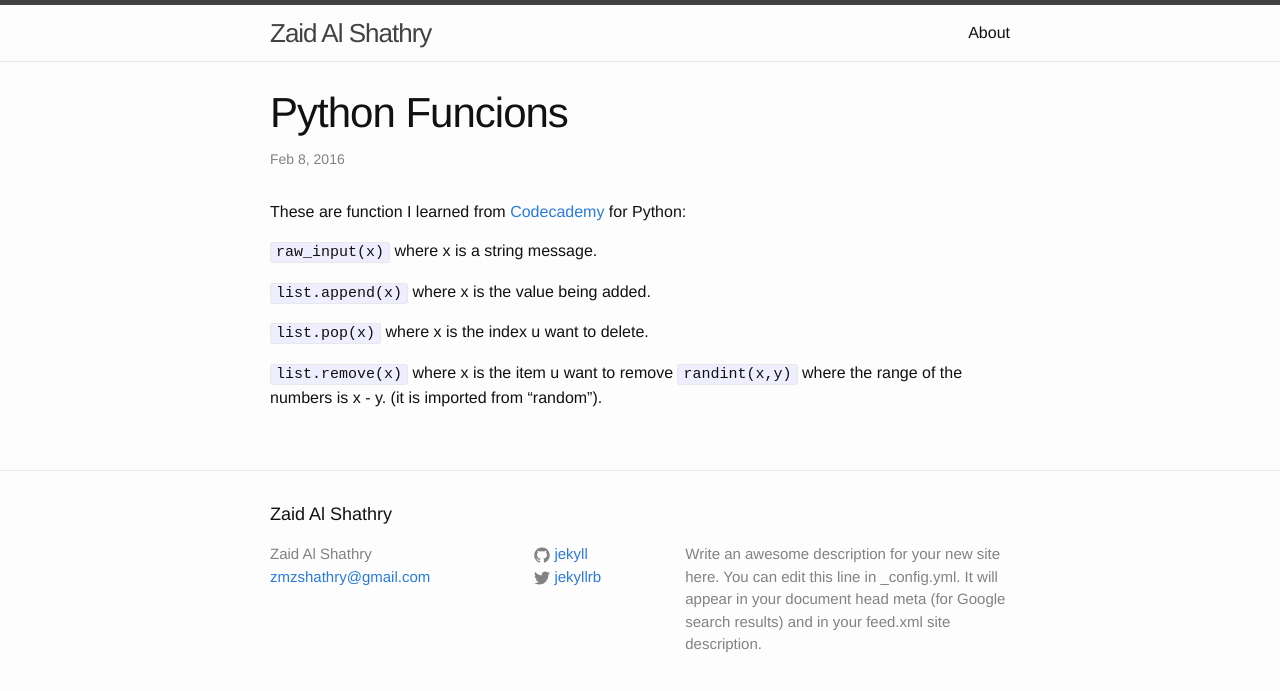
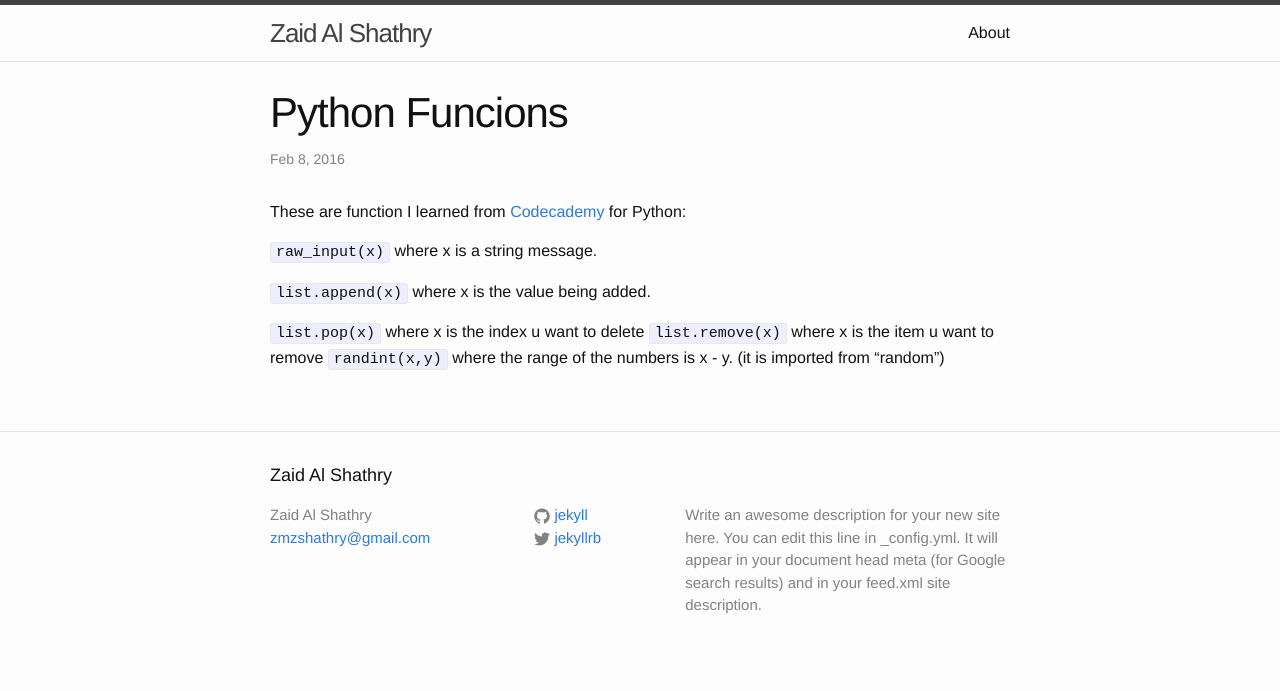
Before and after one commit to zaidmsh/zaid.github.io, a Jekyll site: the page built from _posts/2016-02-10-PthonFun.markdown, in a window 1280 px wide. Shown: the top 691 px of the page. Built offline with Jekyll 4.4.1, drawn with Linux system fonts in a browser that asks for light colours.

````diff
--- a/_posts/2016-02-10-PthonFun.markdown
+++ b/_posts/2016-02-10-PthonFun.markdown
@@ -11,10 +11,9 @@ These are function I learned from [Codecademy][code-cademy] for Python:
 
 ```list.append(x)``` where x is the value being added.
 
-```list.pop(x)``` where x is the index u want to delete.
-
+```list.pop(x)``` where x is the index u want to delete
 ```list.remove(x)``` where x is the item u want to remove
-```randint(x,y)``` where  the range of the numbers is x - y. (it is imported from "random").
+```randint(x,y)``` where  the range of the numbers is x - y. (it is imported from "random")
 
 
 
````
